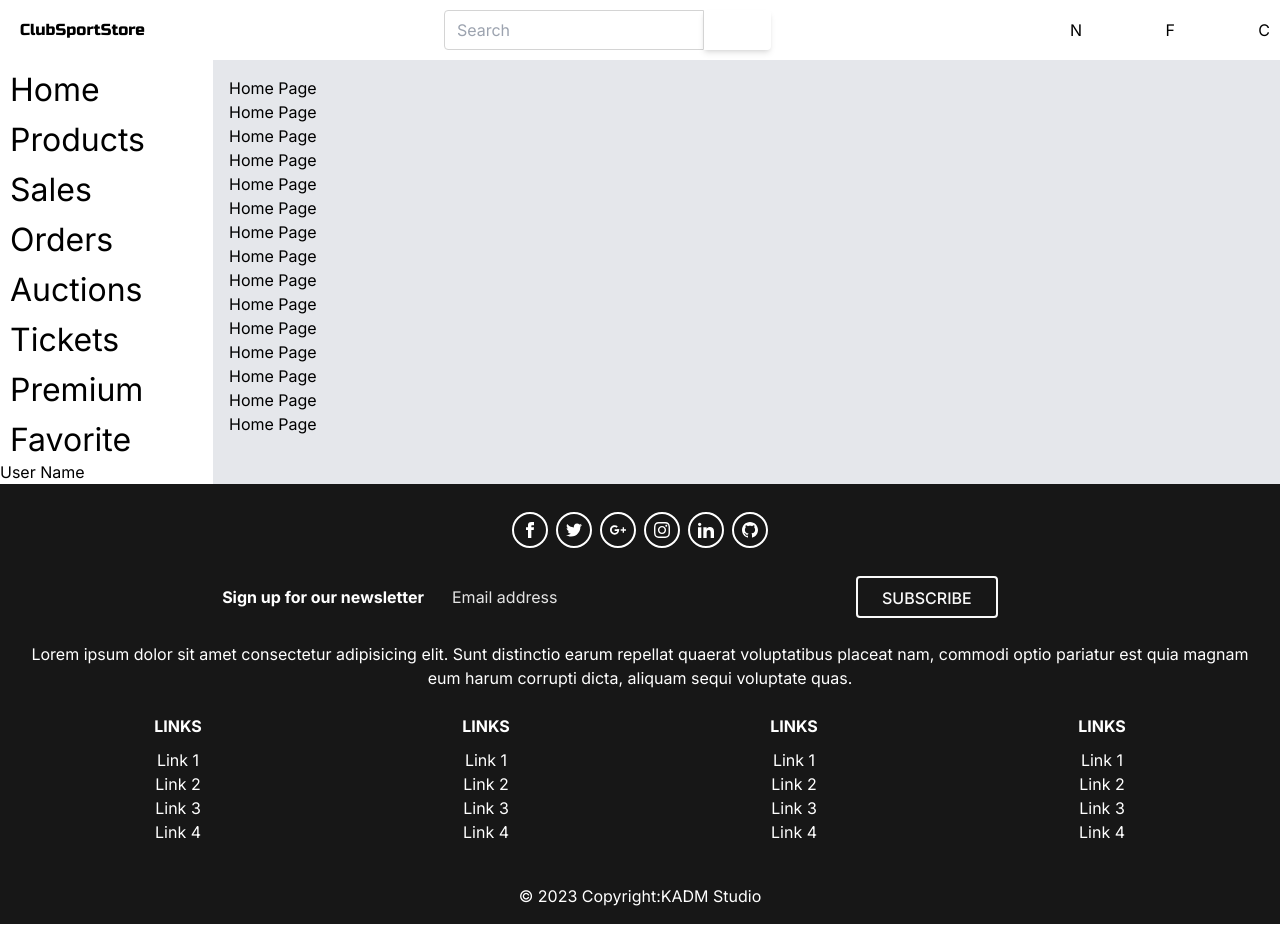
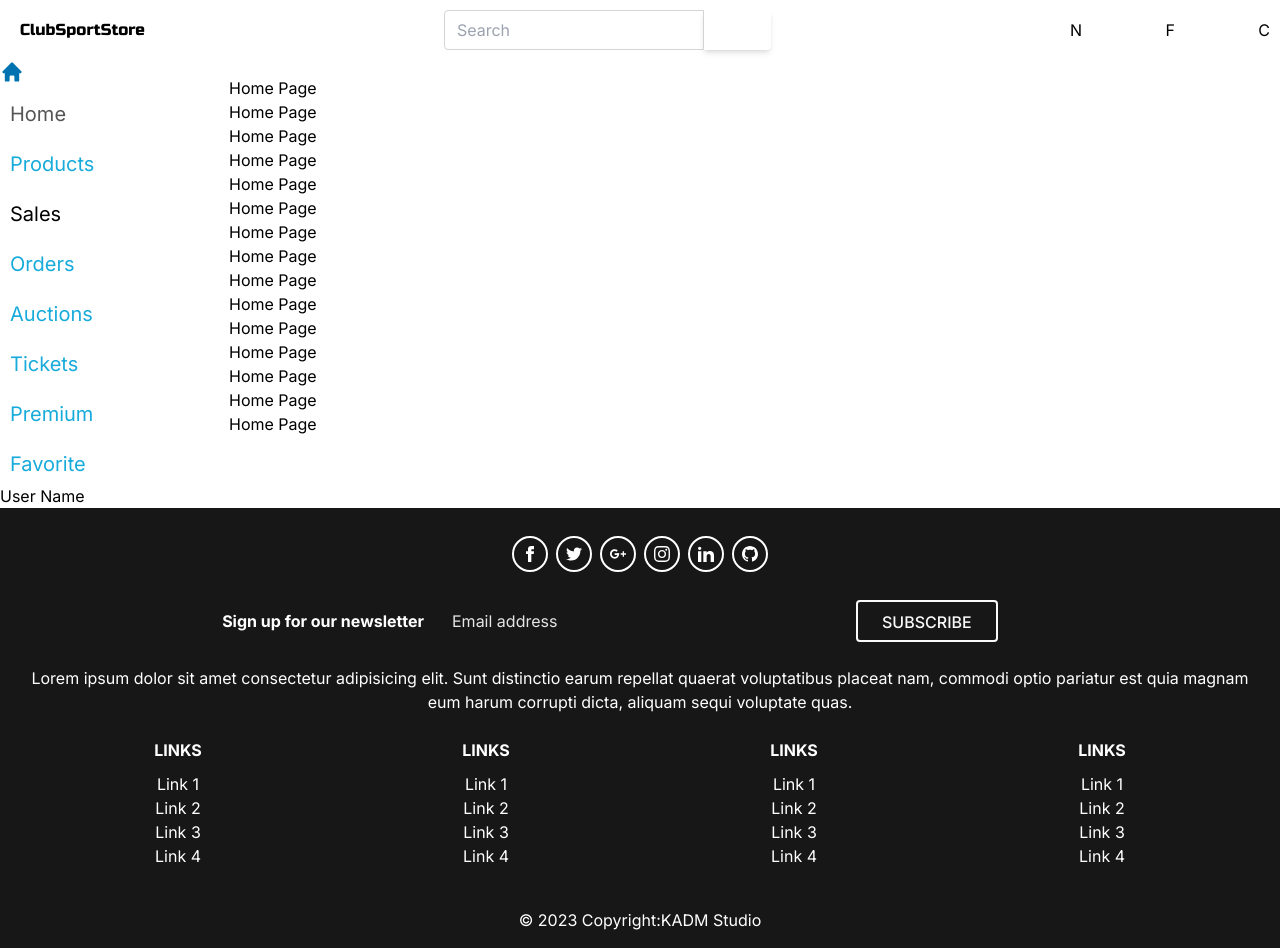
Before and after one commit to KADMCap/ClubSportShop, a Next.js app: page / in a window 1280 px wide. Before the commit the page ends 924 px from the top, so only its background shows below. Built offline with nearby package versions, Linux system fonts and the light colour scheme.

Commit message:
fix tailiwnd naming, add classnames

```diff
--- /dev/null
+++ b/components/Icons/index.tsx
@@ -0,0 +1,62 @@
+import { SVGAttributes } from "react";
+import classNames from "classnames";
+
+interface IconProps {
+  size?: keyof Size;
+  color?: keyof Color;
+}
+
+type Size = {
+  sm: string;
+  md: string;
+  lg: string;
+  xl: string;
+};
+
+type Color = {
+  blue: string;
+  blueDark: string;
+};
+const sizeClass: Size = {
+  sm: "w-4 h-4",
+  md: "w-6 h-6",
+  lg: "w-8 h-8",
+  xl: "w-10 h-10",
+};
+
+const colorClass: Color = {
+  blue: "text-blue",
+  blueDark: "text-blueDark",
+};
+
+export const BookmarkIcon = ({
+  size = "md",
+  color = "blueDark",
+}: IconProps) => (
+  <svg
+    className={classNames(sizeClass[size], colorClass[color])}
+    fill="currentColor"
+    viewBox="0 0 20 20"
+    xmlns="http://www.w3.org/2000/svg"
+  >
+    <path d="M5 4a2 2 0 012-2h6a2 2 0 012 2v14l-5-2.5L5 18V4z" />
+  </svg>
+);
+
+export const HomeIcon = ({ size = "md", color = "blueDark" }: IconProps) => {
+  return (
+    <svg
+      className={classNames(sizeClass[size], colorClass[color])}
+      fill="currentColor"
+      viewBox="0 0 20 20"
+      xmlns="http://www.w3.org/2000/svg"
+      aria-hidden="true"
+    >
+      <path
+        clipRule="evenodd"
+        fillRule="evenodd"
+        d="M9.293 2.293a1 1 0 011.414 0l7 7A1 1 0 0117 11h-1v6a1 1 0 01-1 1h-2a1 1 0 01-1-1v-3a1 1 0 00-1-1H9a1 1 0 00-1 1v3a1 1 0 01-1 1H5a1 1 0 01-1-1v-6H3a1 1 0 01-.707-1.707l7-7z"
+      />
+    </svg>
+  );
+};
--- a/components/Layout/Sidebar.tsx
+++ b/components/Layout/Sidebar.tsx
@@ -1,5 +1,6 @@
 import Link from "next/link";
 import { useRouter } from "next/router";
+import { HomeIcon } from "../Icons";
 
 const iconsStyle = "ml-2 w-[24px] h-[24px] text-blue";
 const itemStyle = "flex w-full justify-center";
@@ -7,7 +8,7 @@ const linkStyle =
   "mt-2.5  flex items-center w-[213px] h-[40px] rounded-lg hover:bg-lightblue";
 const linkActiveStyle =
   "mt-2.5 flex items-center w-[213px] h-[40px] bg-lightblue rounded-lg";
-const spanStyle = "ml-2.5 text-xl";
+const spanStyle = "ml-2.5 text-md text-blue";
 
 export const Sidebar = () => {
   const router = useRouter();
@@ -16,12 +17,13 @@ export const Sidebar = () => {
       <ul>
         <li className={itemStyle}>
           <Link href="/" passHref>
+            <HomeIcon />
             <span
               className={
                 router.pathname === "/" ? `${linkActiveStyle}` : `${linkStyle}`
               }
             >
-              <span className={spanStyle}>Home</span>
+              <span className="ml-2.5 text-md text-grayDark">Home</span>
             </span>
           </Link>
         </li>
@@ -34,7 +36,7 @@ export const Sidebar = () => {
                   : `${linkStyle}`
               }
             >
-              <span className={spanStyle}>Products</span>
+              <span className="ml-2.5 text-md text-blue">Products</span>
             </span>
           </Link>
         </li>
@@ -47,7 +49,7 @@ export const Sidebar = () => {
                   : `${linkStyle}`
               }
             >
-              <span className={spanStyle}>Sales</span>
+              <span className="ml-2.5 text-md text-blue-600">Sales</span>
             </span>
           </Link>
         </li>
--- a/package.json
+++ b/package.json
@@ -12,6 +12,7 @@
     "@types/node": "18.15.3",
     "@types/react": "18.0.28",
     "@types/react-dom": "18.0.11",
+    "classnames": "^2.3.2",
     "eslint": "8.36.0",
     "eslint-config-next": "13.2.4",
     "next": "13.2.4",
--- a/tailwind.config.js
+++ b/tailwind.config.js
@@ -19,14 +19,14 @@ module.exports = {
       colors: {
         white: "#FFFFFF",
         black: "#000000",
-        "gray-9": "#999999",
-        "gray-5": "#555555",
-        "gray-d": "#DDDDDD",
-        blue: "17ABDB",
-        darkblue: "0072AF",
+        gray: "#999999",
+        grayDark: "#555555",
+        grayLight: "#DDDDDD",
+        blue: "#17ABDB",
+        blueDark: "#0072AF",
         primaryLight: "#FFFFFF",
         secondaryLight: "#F3F3F3",
-        primaryDark: "1A263E",
+        primaryDark: "#1A263E",
         secondaryDark: "#000000",
       },
     },
```
Also changed, not shown: 1 other file (tests, documents, lock files or other folders).
